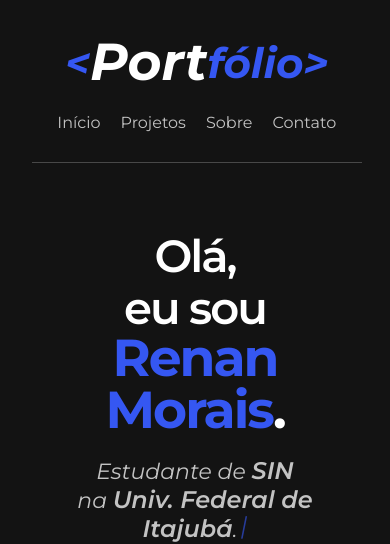
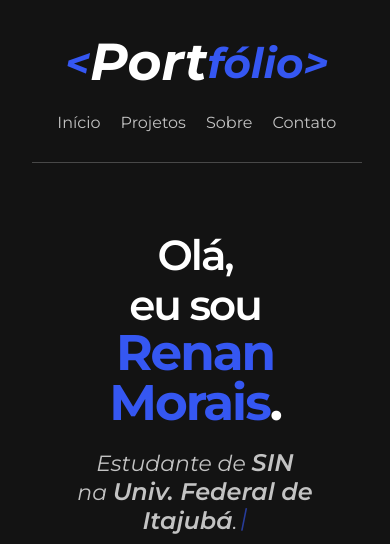
Before and after one commit to renanmoraiss/PortfolioPessoal, a plain HTML site: page index.html in a window 390 px wide. Shown: the top 544 px of the page. Drawn offline with Linux system fonts and the light colour scheme.

Commit message:
alteraçao no tamanho dos textos de apresentação

```diff
--- a/styles.css
+++ b/styles.css
@@ -681,7 +681,7 @@ b {
     }
 
     bdi {
-        font-size: 45px;
+        font-size: 42px;
         font-weight: 600;
     }
 
@@ -711,7 +711,7 @@ b {
     }
 
     .principal h2 {
-        font-size: 52px;
+        font-size: 50px;
         margin-top: 15px;
     }
 
@@ -898,7 +898,7 @@ b {
 
     b {
         font-weight: 600;
-        font-size: 45px;
+        font-size: 42px;
     }
 
     .img-apresentacao {
```
